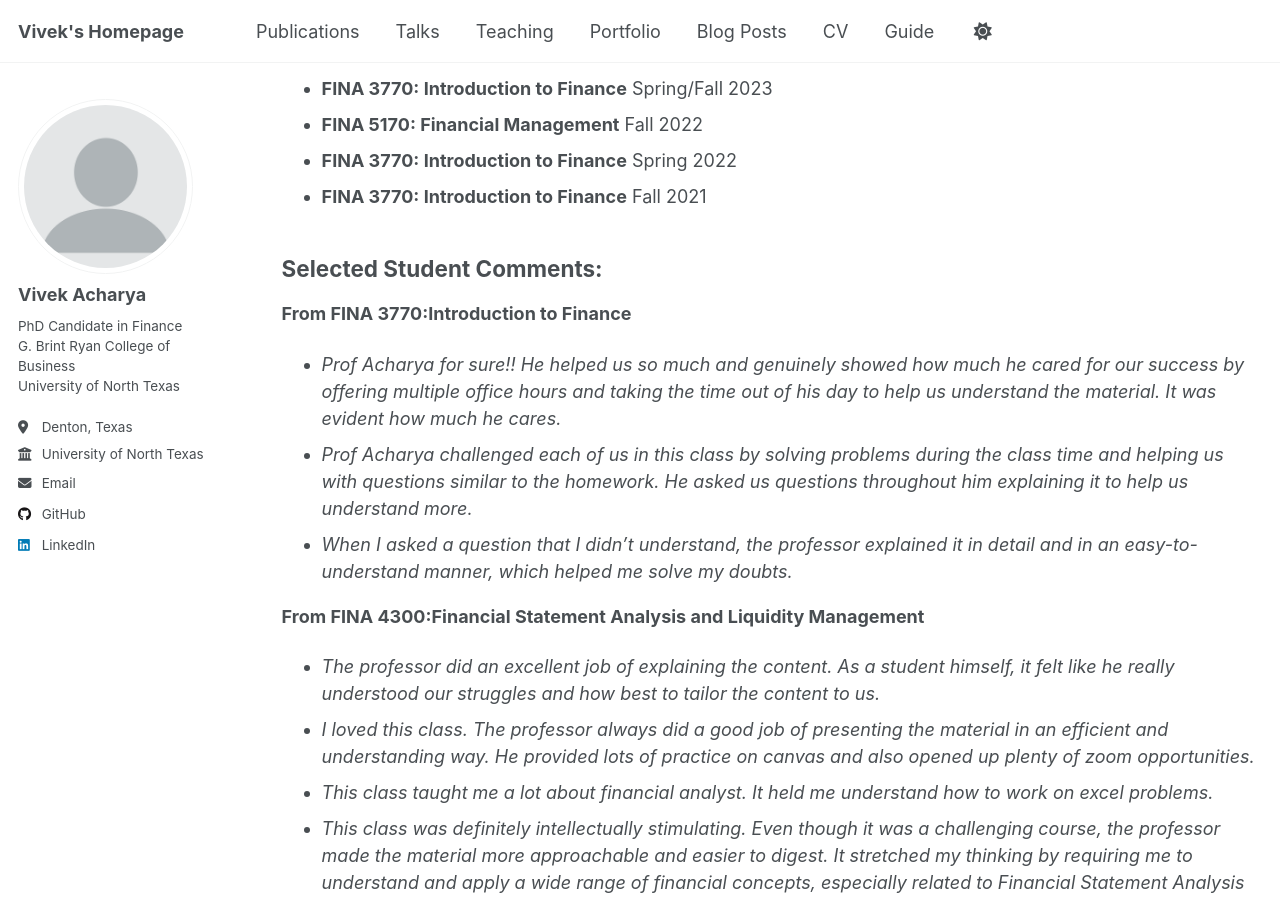
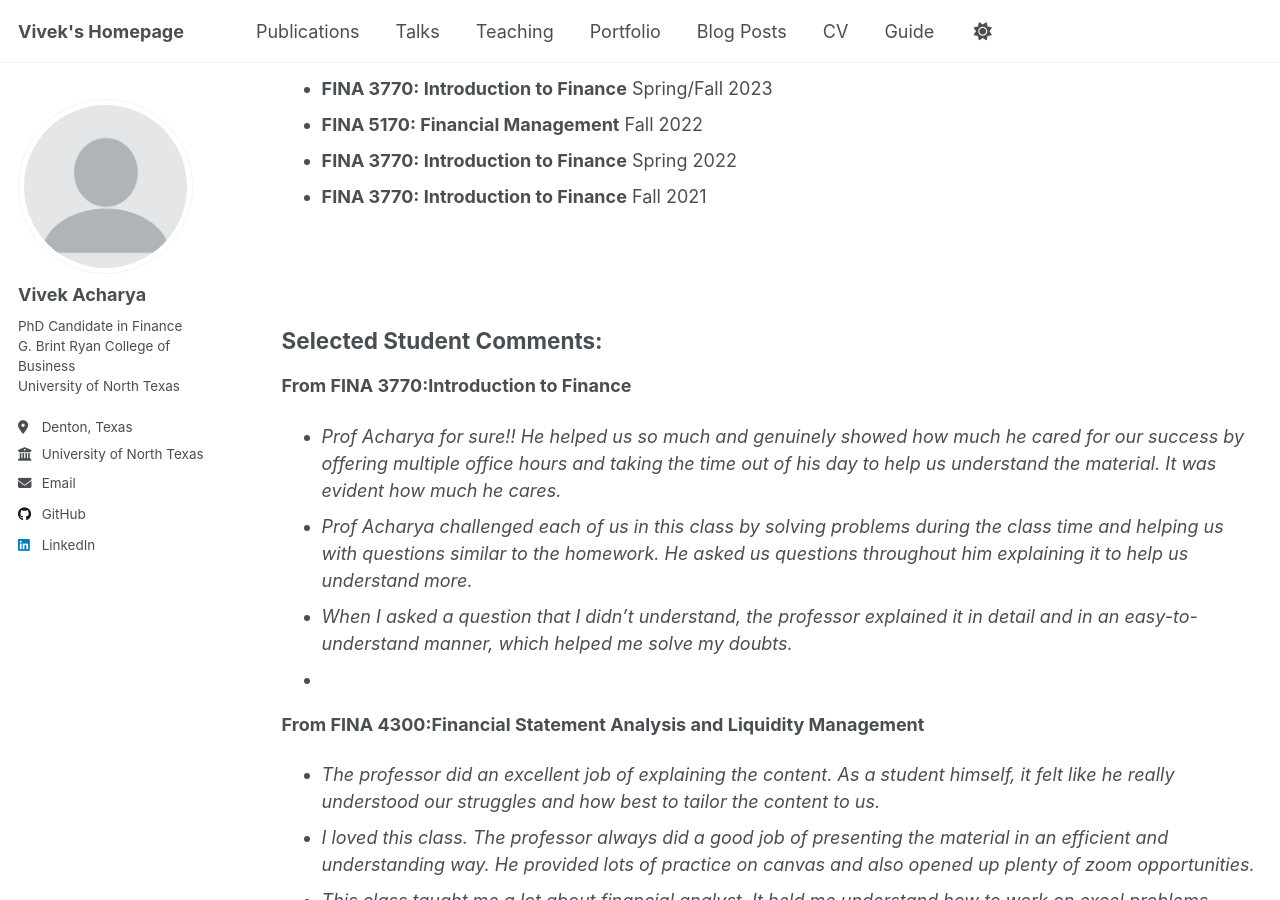
Before and after one commit to achvivek/achvivek.github.io, a Jekyll site: the page built from _pages/teaching.md, in a window 1280 px wide and 900 px high, scrolled down 482 px. Built offline with Jekyll 4.4.1, drawn with Linux system fonts in a browser that asks for light colours.

Commit message:
teaching.md

```diff
--- a/_pages/teaching.md
+++ b/_pages/teaching.md
@@ -23,7 +23,8 @@ author_profile: true
 - **FINA 3770: Introduction to Finance** Spring 2022
 - **FINA 3770: Introduction to Finance** Fall 2021
 
-
+<br>
+<br>
 
 ## **Selected Student Comments:**
 
@@ -32,6 +33,9 @@ author_profile: true
 - *Prof Acharya for sure!! He helped us so much and genuinely showed how much he cared for our success by offering multiple office hours and taking the time out of his day to help us understand the material. It was evident how much he cares.*
 - *Prof Acharya challenged each of us in this class by solving problems during the class time and helping us with questions similar to the homework. He asked us questions throughout him explaining it to help us understand more.*
 - *When I asked a question that I didn't understand, the professor explained it in detail and in an easy-to-understand manner, which helped me solve my doubts.*
+-
+<br>
+
 
 **From FINA 4300:Financial Statement Analysis and Liquidity Management**
 
```
